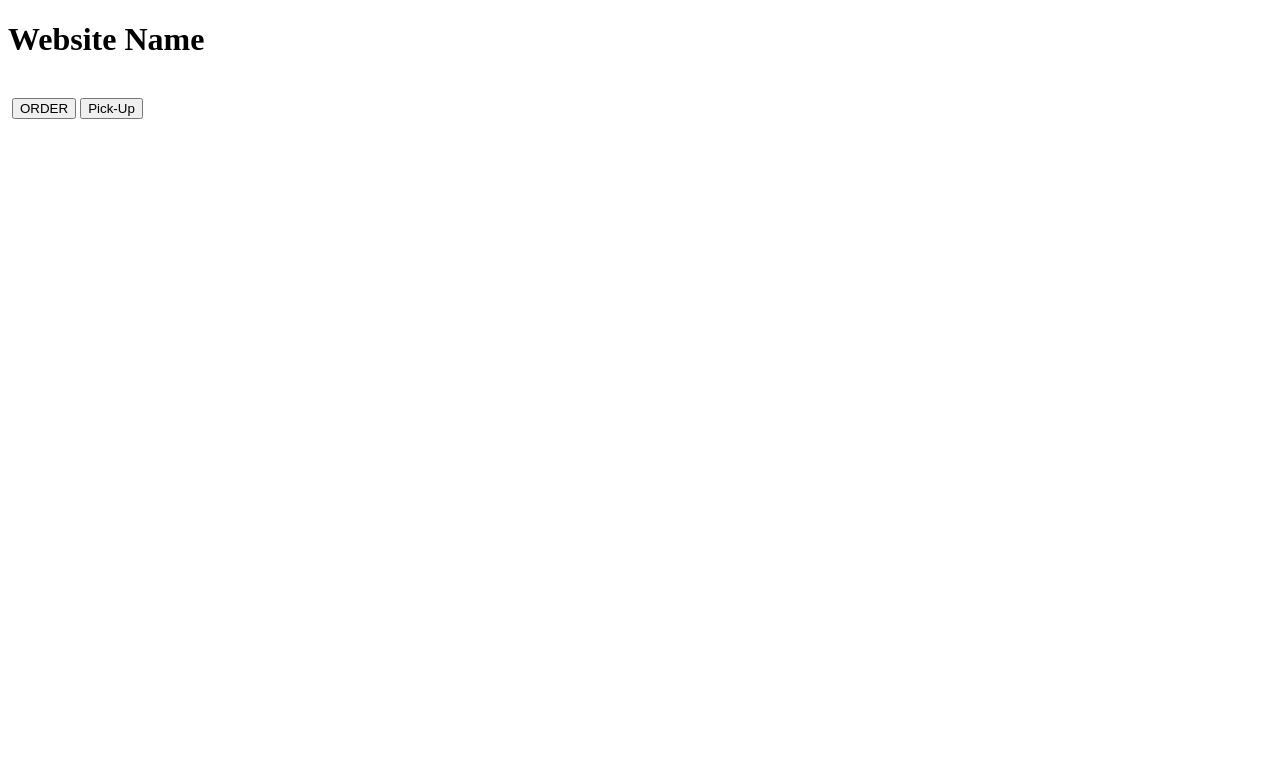
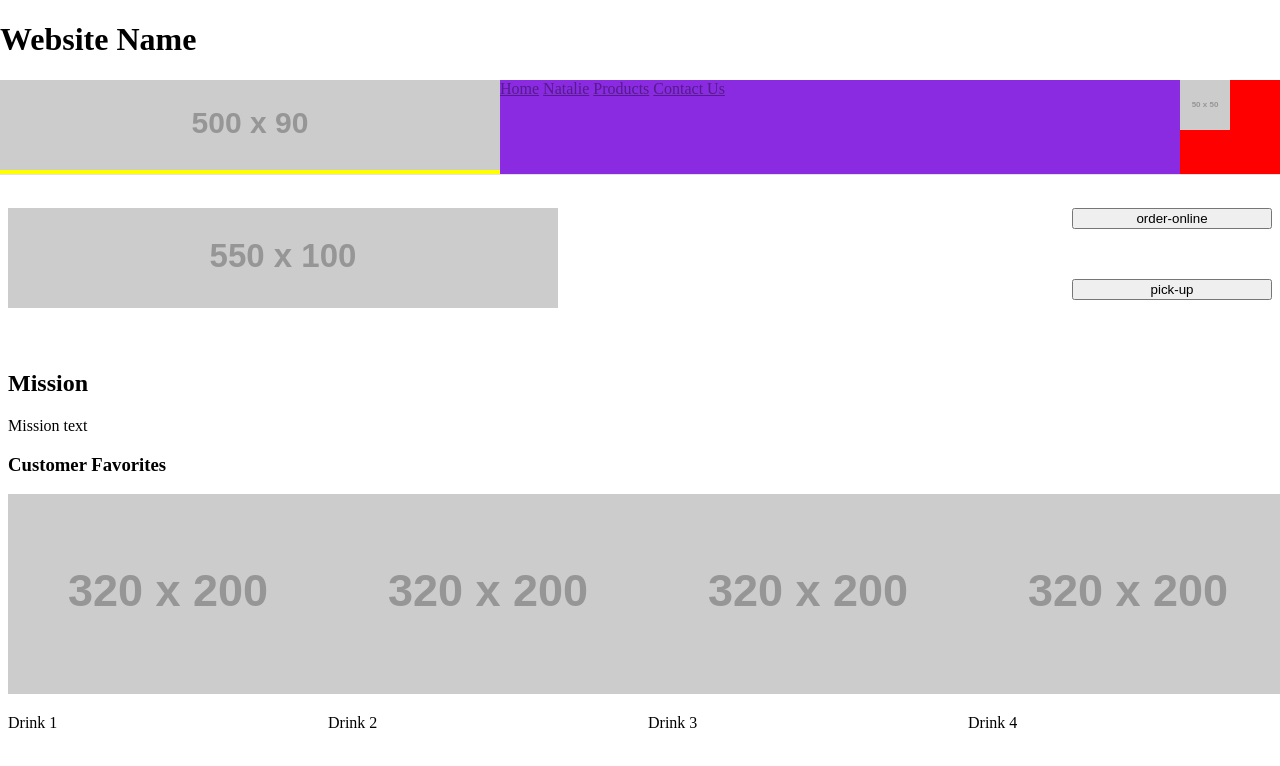
Before and after one commit to StepheeGee/hello-world, a plain HTML site: page index.html in a window 1280 px wide. Drawn offline with Linux system fonts and the light colour scheme; placeholder pictures from the web are drawn by us.

Commit message:
structure of html

```diff
--- /dev/null
+++ b/body.css
@@ -0,0 +1,28 @@
+
+.body{
+  padding-left: 96px;
+  padding-right: 24px;}
+
+.order-grid{
+  padding-top: 200px;
+  display: grid;
+  grid-template-columns: 1fr 200px;
+}
+
+.order-button-container{
+  display: grid;
+  grid-template-rows: 1fr 1fr;
+}
+
+.order-button{
+  margin-bottom: 50px;
+}
+
+.pick-up-button{
+  margin-bottom: 50px;
+}
+
+.picture-grid{
+  display: grid;
+  grid-template-columns: 1fr 1fr 1fr 1fr;
+}
--- /dev/null
+++ b/header.css
@@ -0,0 +1,37 @@
+.header{
+  position: fixed;
+  top: 0;
+  left: 0;
+  right: 0;
+  z-index: 100;
+
+  background-color: white;
+  border-bottom-width: 1px;
+  border-bottom-style: solid;
+  border-bottom-color: rgb(230, 224, 224);
+}
+
+.website-name{
+}
+
+.header-grid{
+  display: flex;
+  flex-direction: row;
+  justify-content: center;
+}
+
+.left-section{
+  flex: 1;
+  background-color: yellow;
+}
+
+.middle-section{
+  align-items: center;
+  flex: 2;
+  background-color: blueviolet;
+}
+
+.right-section{
+  width: 100px;
+  background-color: red;
+}
--- a/index.html
+++ b/index.html
@@ -2,27 +2,88 @@
 <html lang="en">
 <head>
   <meta charset="UTF-8">
-  <title>Document</title>
+  <title>Smoothie Shop</title>
+
+  <link rel="stylesheet" href="header.css">
+  <link rel="stylesheet" href="body.css">
 </head>
 
 <body>
-  <header>
-    <h1>Website Name</h1>
-    <img></img>
-      <!--image tags for the logo  -->
-    <nav>
-      <a href=""></a>
-      <a href=""></a>
-      <a href=""></a>
-      <!-- links for nav bar -->
+
+
+<header class="header">
+  <h1 class="website-name">Website Name</h1>
+
+  <div class="header-grid">
+    <div class="left-section">
+      <img
+        class="logo-header"
+        src="https://placehold.co/500x90">
+        <!--Need source for the logo  -->
+    </div>
+
+    <nav class="middle-section">
+      <a href="">Home</a>
+      <a href="">Natalie</a>
+      <a href="">Products</a>
+       <a href="">Contact Us</a>
+        <!-- NEED links for nav bar -->
     </nav>
+
+    <div class="right-section">
+      <div class="cart-icon-container">
+        <img
+          class="cart-icon"
+          src="https://placehold.co/50">
+      </div>
+    </div>
+  </div>
   </header>
 
-  <div>
-    <img src="">
-    <button><a>ORDER</a></button>
-    <button><a>Pick-Up</a></button>
-  </div>
+    <div class="order-grid">
+      <div class="order-drink-container">
+        <img class="order-drink"
+              src="https://placehold.co/550x100">
+      </div>
+
+      <div class="order-button-container">
+        <button class="order-button">order-online</button>
+        <button class="pick-up-button">pick-up</button>
+      </div>
+    </div>
+
+    <div class="mission-grid">
+      <h2>Mission</h2>
+      <p>Mission text</p>
+    </div>
+
+    <div class="picture-container">
+      <h3>Customer Favorites</h3>
+      <div class="picture-grid">
+        <div>
+          <img src="https://placehold.co/320x200">
+          <p>Drink 1</p>
+        </div>
+
+        <div>
+          <img src="https://placehold.co/320x200">
+          <p>Drink 2</p>
+        </div>
+
+        <div>
+          <img src="https://placehold.co/320x200">
+          <p>Drink 3</p>
+        </div>
+
+        <div>
+          <img src="https://placehold.co/320x200">
+          <p>Drink 4</p>
+        </div>
+      </div>
+    </div>
+
+
+
 
   <footer>
   </footer>
```
